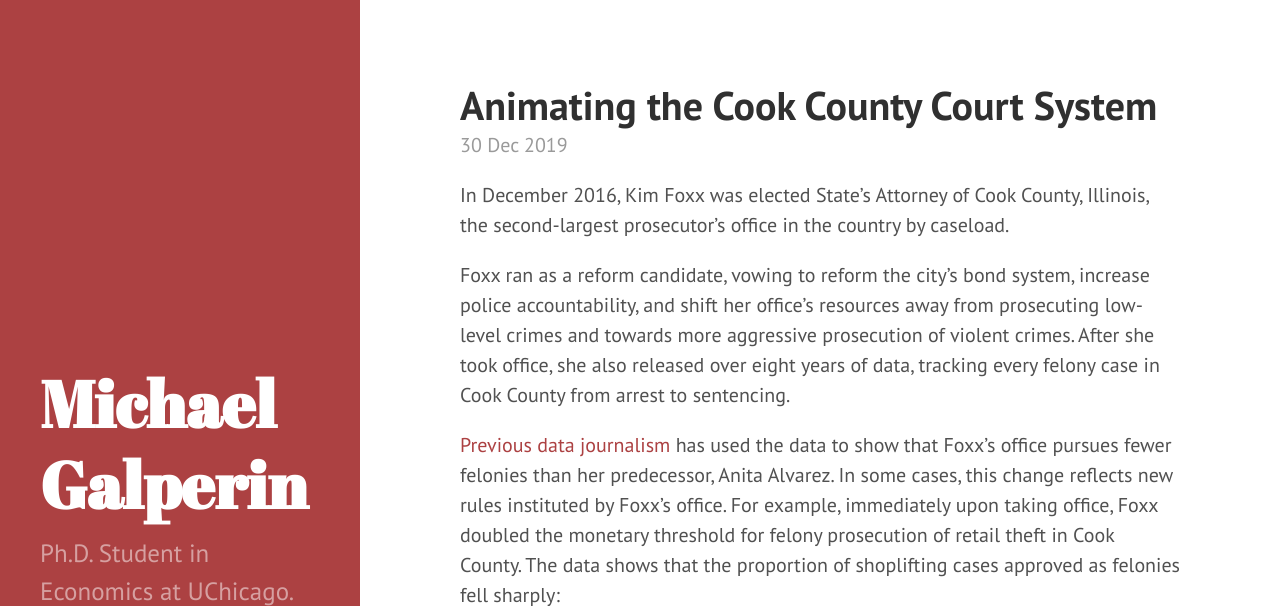
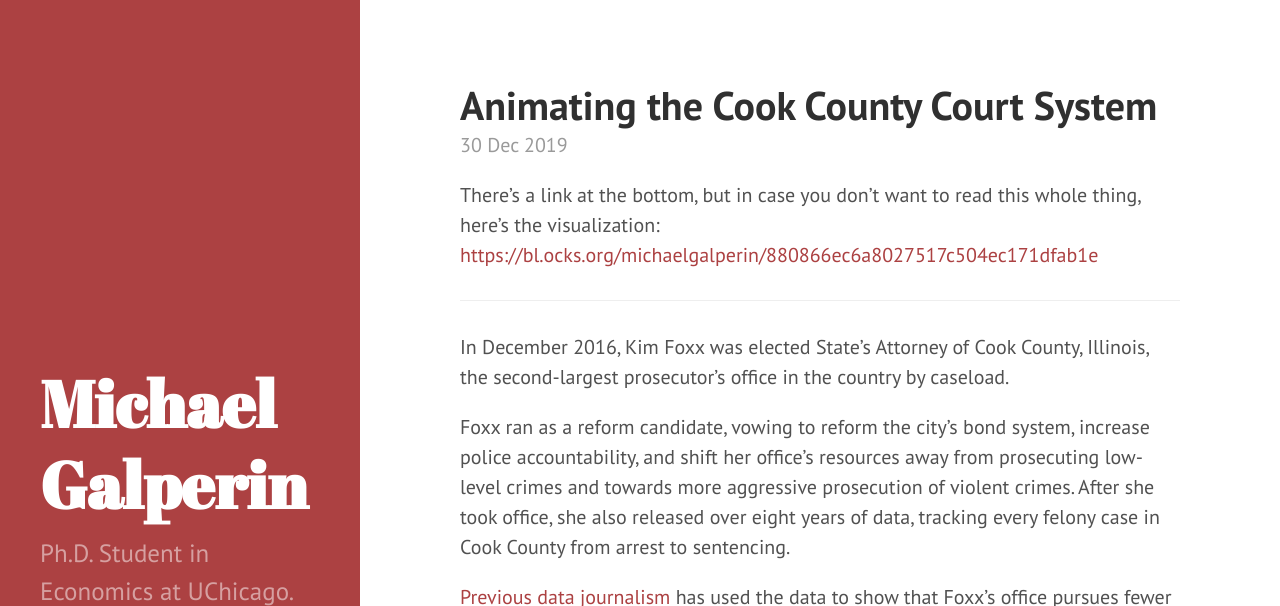
Before and after one commit to michaelgalperin/git_website_old, a Jekyll site: the page built from _posts/2019-12-30-chicago-crime.md, in a window 1280 px wide and 900 px high, cut to the strip 0-606 px from the top of the window. Built offline with Jekyll 4.4.1, drawn with Linux system fonts in a browser that asks for light colours; Markdown is read by kramdown in place of the engine named in the settings.

Commit message:
foolproofing for busy people

```diff
--- a/_posts/2019-12-30-chicago-crime.md
+++ b/_posts/2019-12-30-chicago-crime.md
@@ -1,6 +1,10 @@
 ---
 layout: post
 title: Animating the Cook County Court System
+---
+
+There's a link at the bottom, but in case you don't want to read this whole thing, here's the visualization: [https://bl.ocks.org/michaelgalperin/880866ec6a8027517c504ec171dfab1e](https://bl.ocks.org/michaelgalperin/880866ec6a8027517c504ec171dfab1e)
+
 ---
 
 In December 2016, Kim Foxx was elected State's Attorney of Cook County, Illinois, the second-largest prosecutor's office in the country by caseload.
```
